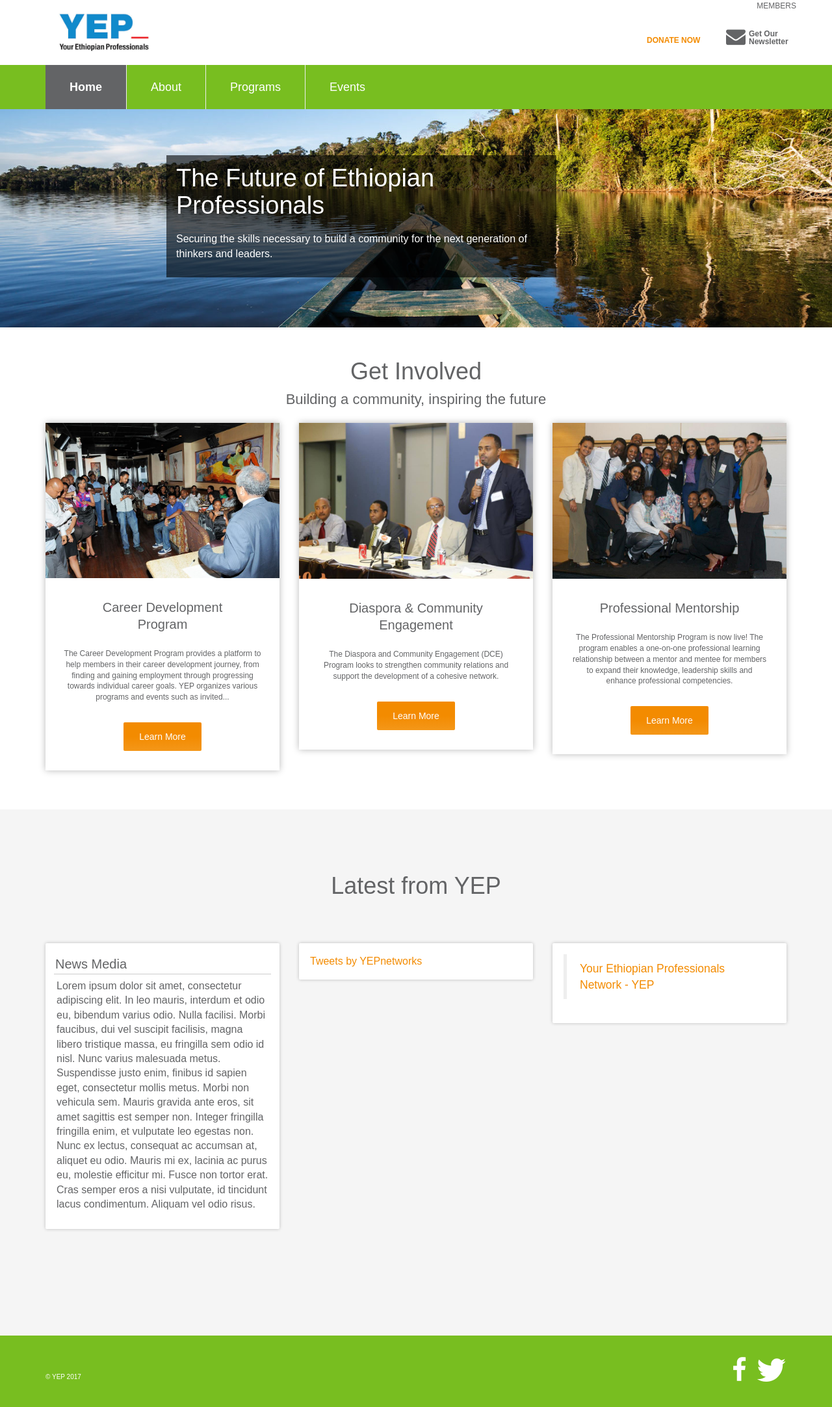
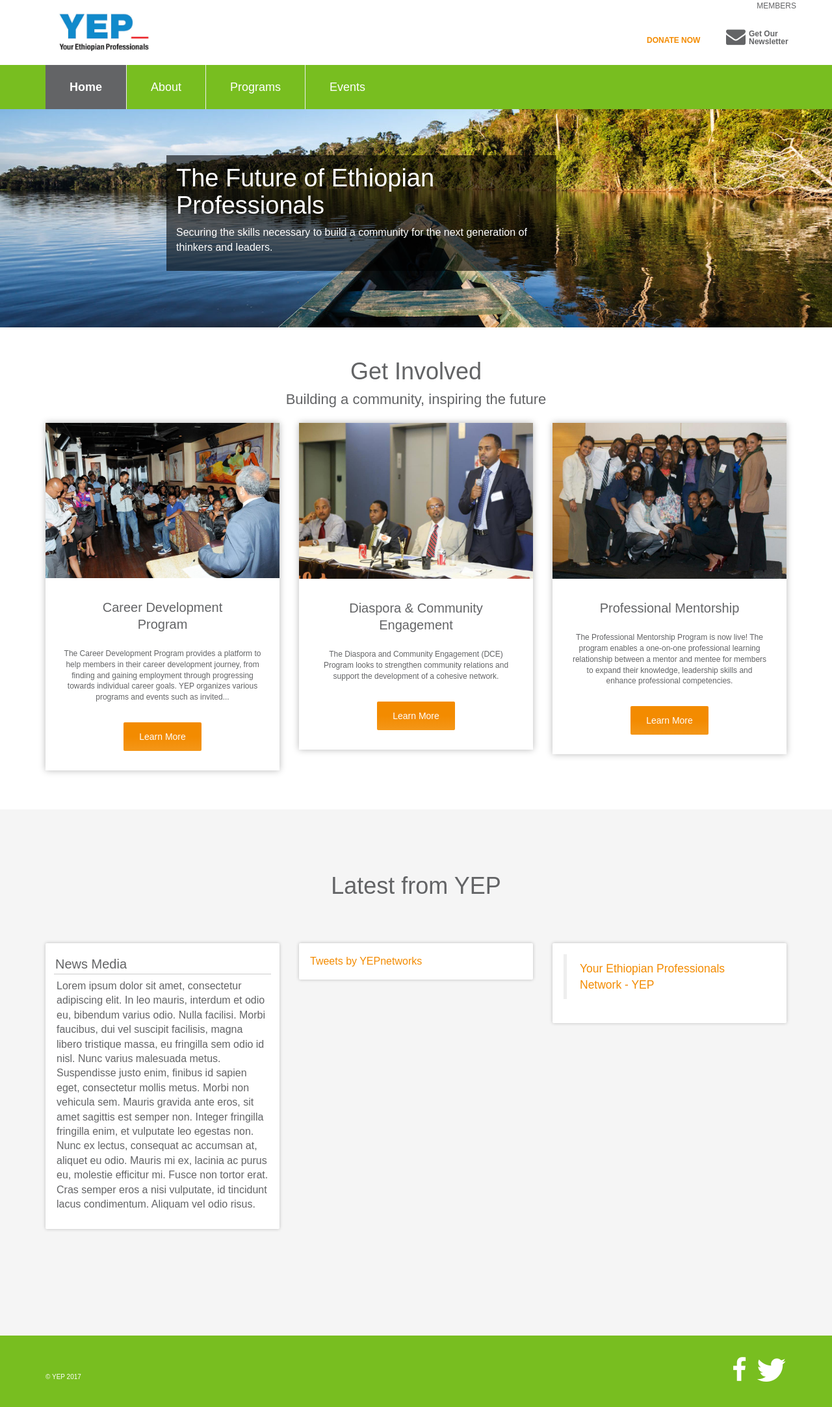
Before and after one commit to YEPNetwork/yepnetwork.github.io, a Jekyll site: the page built from index.html, in a window 1280 px wide. Shown: the whole page at 65% size. Built offline with Jekyll 4.4.1, drawn with Linux system fonts in a browser that asks for light colours; nearby versions of some CDN libraries; some web fonts are replaced; comment, search, counter and statistics services are not loaded.

Commit message:
Changed slider to static hero.

```diff
--- a/_sass/_hero.scss
+++ b/_sass/_hero.scss
@@ -35,3 +35,42 @@
     position: relative;
   }
 }
+
+#hero-front {
+  .hero-content-wrapper {
+    position: relative;
+    width: 100%;
+    overflow: hidden;
+
+    img {
+      line-height: 1;
+      display: block;
+      max-width: 100%;
+      height: auto;
+    }
+
+    .hero-caption {
+      position: absolute;
+      text-align: left;
+      text-shadow: none;
+      bottom: auto;
+      top: 15%;
+      width: 600px;
+      right: 20%;
+      left: 20%;
+      padding-bottom: 30px;
+      z-index: 10;
+      padding-top: 20px;
+      color: #fff;
+
+      h3 {
+        line-height: 1.1;
+        margin-top: 0;
+        color: #fff;
+        font-size: 3.8rem;
+        font-weight: 500;
+        text-shadow: 0 0 3px rgba(0,0,0,.3);
+      }
+    }
+  }
+}
--- a/index.html
+++ b/index.html
@@ -3,7 +3,19 @@
 body_class: front
 ---
 
-{% include slider.html %}
+<div id="hero-front" style="width: 100%;/*background-position: center 0px*/;">
+  <div class="hero-content-wrapper">
+    <div class="item">
+      <img src="/assets/images/Canoe_Sacred_Headwaters-0x0.jpg" alt="">
+      <div class="hero-caption">
+        <div style="padding:15px; background: rgba(0, 0, 0, 0.6)">
+          <h3>The Future of Ethiopian Professionals</h3>
+          <p>Securing the skills necessary to build a community for the next generation of thinkers and leaders.</p>
+        </div>
+      </div>
+    </div>
+  </div>
+</div>
 
 {% include callout.html %}
 
```
